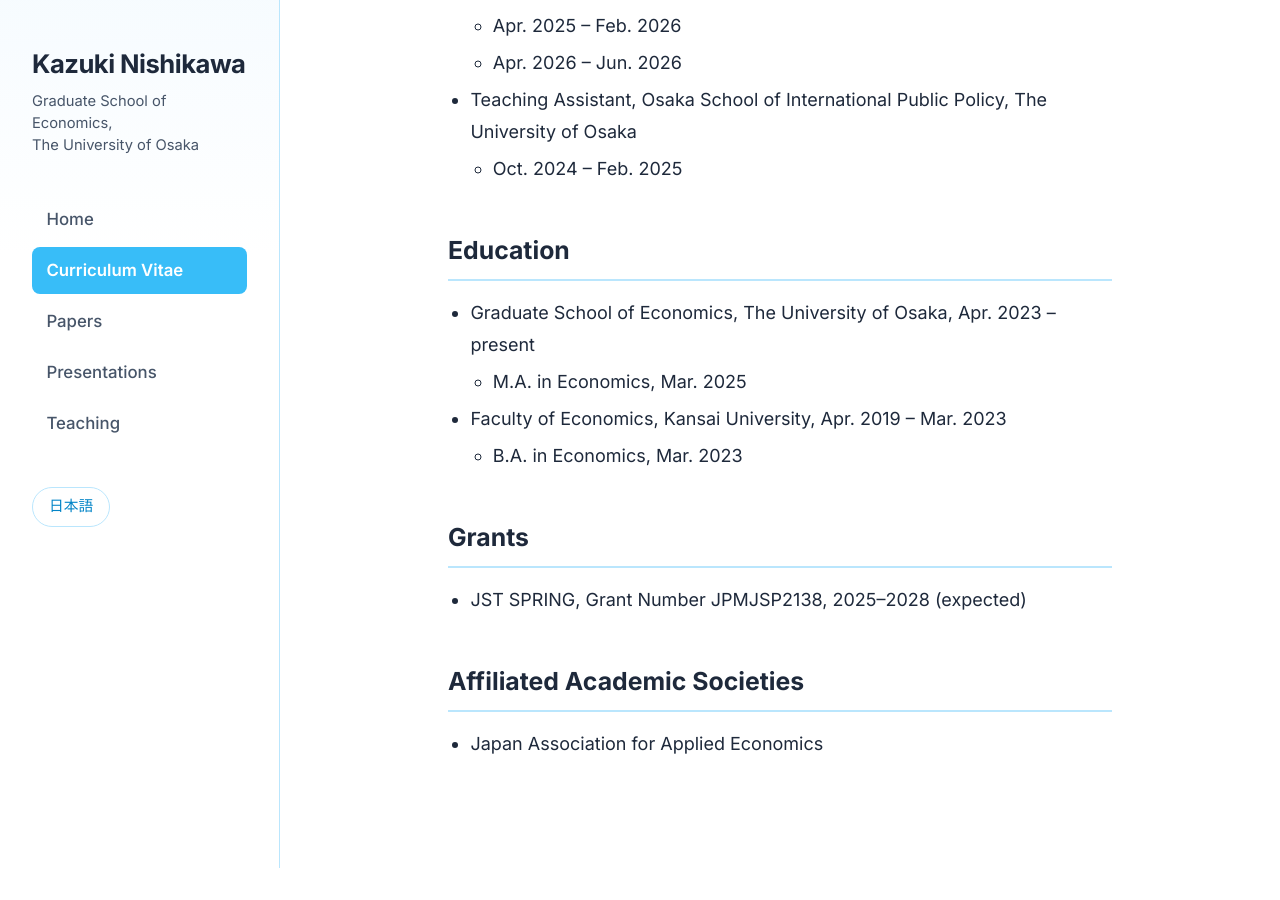
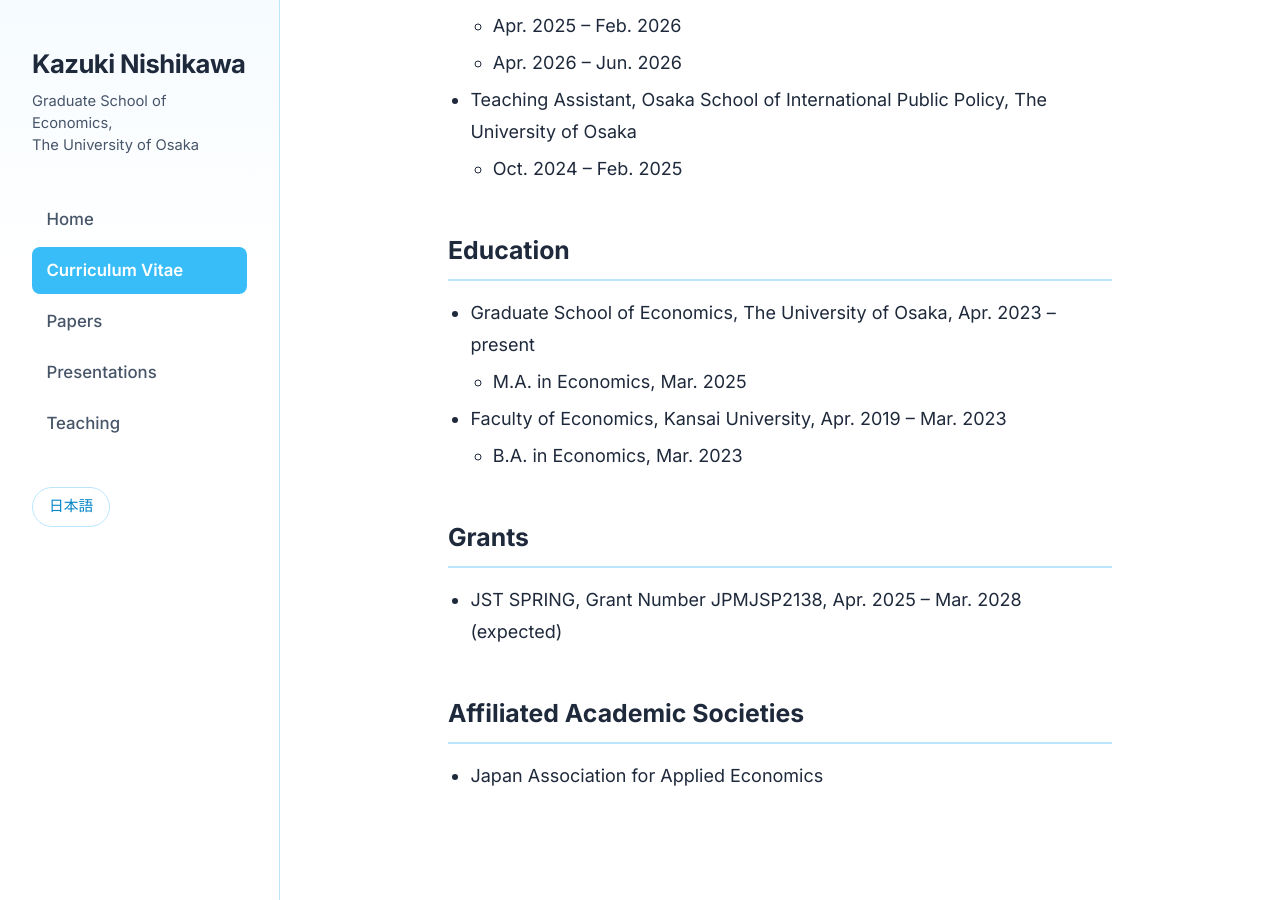
Before and after one commit to knishikawa-econ/HP, a Jekyll site: the page built from cv.md, in a window 1280 px wide and 900 px high, scrolled down 665 px. Built offline with Jekyll 4.4.1, drawn with Linux system fonts in a browser that asks for light colours; before the commit the page ends 1533 px from its top, so only the background shows below that.

```diff
--- a/cv.md
+++ b/cv.md
@@ -32,7 +32,7 @@ title: Curriculum Vitae
 
 ## Grants
 
-- JST SPRING, Grant Number JPMJSP2138, 2025–2028 (expected)
+- JST SPRING, Grant Number JPMJSP2138, Apr. 2025 – Mar. 2028 (expected)
 
 ## Affiliated Academic Societies
 
```
Also changed, not shown: teaching.md (+1 -1 lines).
